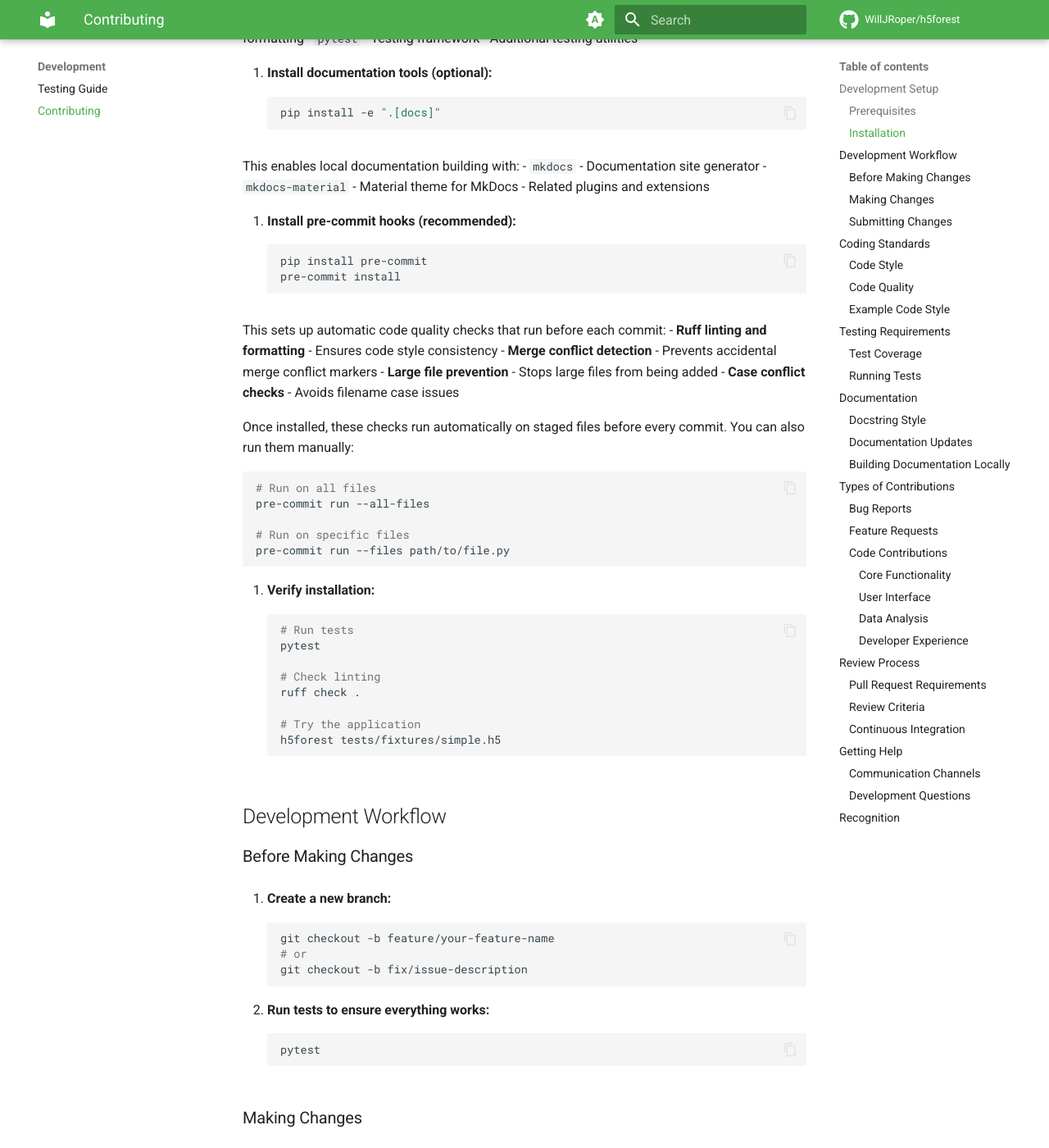
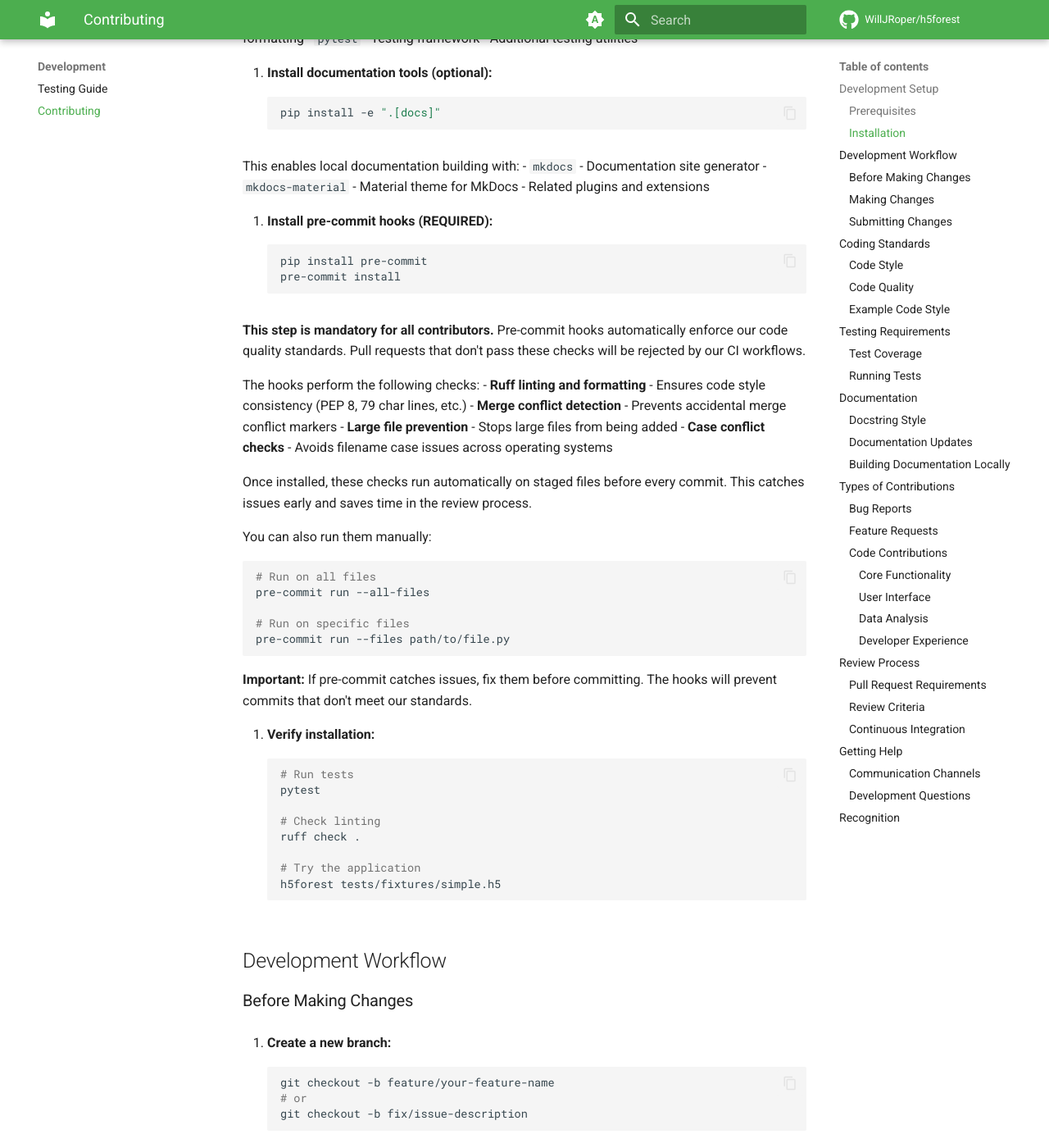
Before and after one commit to WillJRoper/h5forest, an MkDocs documentation site: the page built from docs/contributing.md, in a window 1280 px wide and 1400 px high, scrolled down 856 px. Shown: the whole window at 82% size. Built offline with MkDocs 1.6.1 and Material for MkDocs 9.7.7, drawn with Linux system fonts in a browser that asks for light colours; comment, search, counter and statistics services are not loaded.

Commit message:
Make pre-commit hooks required for all contributors
Changed language from "recommended" to "REQUIRED" in both contributing
guides to emphasize that pre-commit hooks are mandatory.

Key changes:
- CONTRIBUTING.md: Changed to "required" with clear warning about PR rejection
- docs/contributing.md: Changed to "REQUIRED" with detailed explanation
- Added explicit statement that PRs not following style will be rejected by CI
- Emphasized that hooks prevent commits that don't meet standards
- Added note about fixing issues before committing

This makes it clear that pre-commit hooks are not optional - they enforce
the code quality standards that our CI workflows will check. Contributors
who skip this step will have their PRs rejected, wasting review time.

Signed-off-by: Will Roper <w.roper@sussex.ac.uk>

````diff
--- a/docs/contributing.md
+++ b/docs/contributing.md
@@ -38,19 +38,22 @@ We welcome contributions to h5forest! This guide will help you get started with
    - `mkdocs-material` - Material theme for MkDocs
    - Related plugins and extensions
 
-4. **Install pre-commit hooks (recommended):**
+4. **Install pre-commit hooks (REQUIRED):**
    ```bash
    pip install pre-commit
    pre-commit install
    ```
 
-   This sets up automatic code quality checks that run before each commit:
-   - **Ruff linting and formatting** - Ensures code style consistency
+   **This step is mandatory for all contributors.** Pre-commit hooks automatically enforce our code quality standards. Pull requests that don't pass these checks will be rejected by our CI workflows.
+
+   The hooks perform the following checks:
+   - **Ruff linting and formatting** - Ensures code style consistency (PEP 8, 79 char lines, etc.)
    - **Merge conflict detection** - Prevents accidental merge conflict markers
    - **Large file prevention** - Stops large files from being added
-   - **Case conflict checks** - Avoids filename case issues
+   - **Case conflict checks** - Avoids filename case issues across operating systems
 
-   Once installed, these checks run automatically on staged files before every commit.
+   Once installed, these checks run automatically on staged files before every commit. This catches issues early and saves time in the review process.
+
    You can also run them manually:
    ```bash
    # Run on all files
@@ -59,6 +62,8 @@ We welcome contributions to h5forest! This guide will help you get started with
    # Run on specific files
    pre-commit run --files path/to/file.py
    ```
+
+   **Important:** If pre-commit catches issues, fix them before committing. The hooks will prevent commits that don't meet our standards.
 
 5. **Verify installation:**
    ```bash
````
Also changed, not shown: CONTRIBUTING.md (+2 -2 lines).
